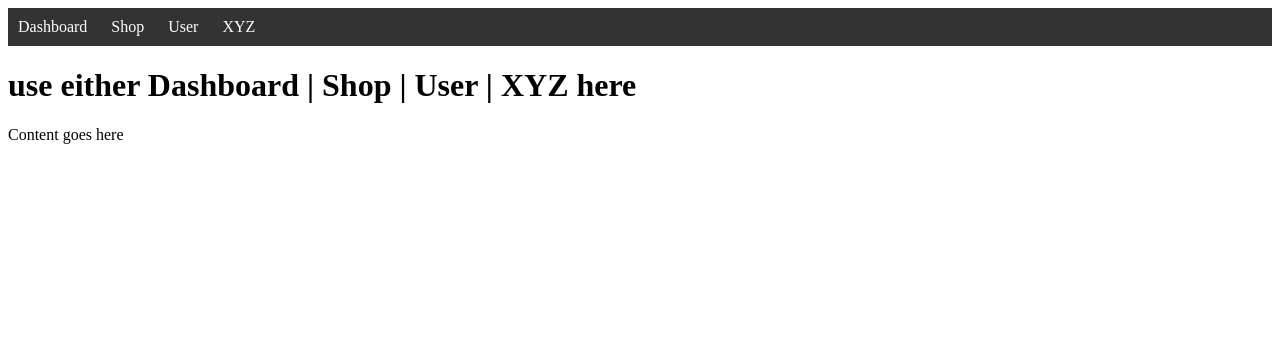
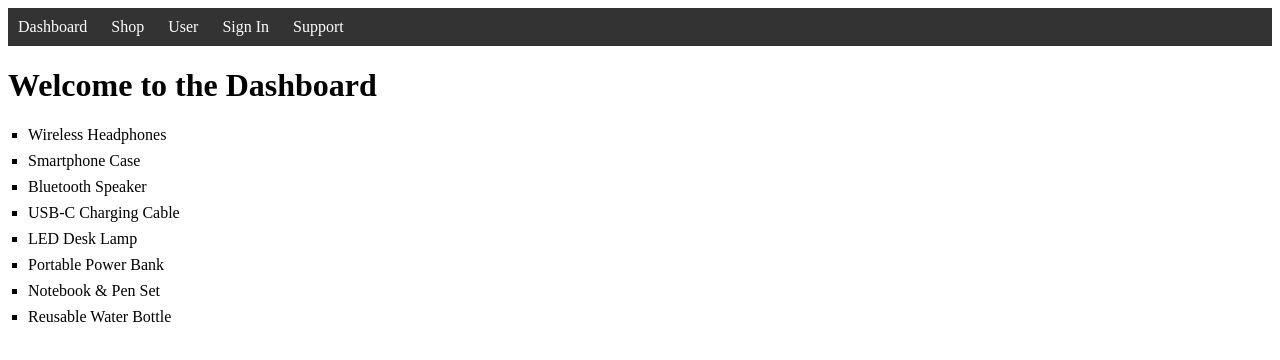
Before and after one commit to jezsoadamdevopstraining/animated-octo-guacamole, a plain HTML site: page webpage/index.html in a window 1280 px wide. Drawn offline with Linux system fonts and the light colour scheme.

Commit message:
Add dashboard initial version

```diff
--- a/webpage/index.html
+++ b/webpage/index.html
@@ -8,19 +8,37 @@
     nav{background:#333}
     nav a{color:#fff;padding:10px;display:inline-block;text-decoration:none}
     nav a:hover{background:#111}
+
+    ul {
+      list-style-type: square;
+      padding-left: 20px;
+    }
+    li {
+      margin: 8px 0;
+    }
   </style>
 </head>
 <body>
   <nav>
-    <a href="#">Dashboard</a>
-    <a href="#">Shop</a>
-    <a href="#">User</a>
-    <a href="#">XYZ</a>
+    <a href="https://jezsoadamdevopstraining.github.io/animated-octo-guacamole/">Dashboard</a>
+    <a href="https://ferahc.github.io/vigilant-adventure/">Shop</a>
+    <a href="https://chrishbo.github.io/bug-free-lamp/">User</a>
+    <a href="#">Sign In</a>
+    <a href="https://bejnack.github.io/devops_training/">Support</a>
   </nav>
 
 
-  <h1>use either Dashboard | Shop | User | XYZ here</h1>
-  <p>Content goes here</p>
+  <h1>Welcome to the Dashboard</h1>
+  <ul>
+    <li>Wireless Headphones</li>
+    <li>Smartphone Case</li>
+    <li>Bluetooth Speaker</li>
+    <li>USB-C Charging Cable</li>
+    <li>LED Desk Lamp</li>
+    <li>Portable Power Bank</li>
+    <li>Notebook & Pen Set</li>
+    <li>Reusable Water Bottle</li>
+  </ul>
 
 
 </body>
```
